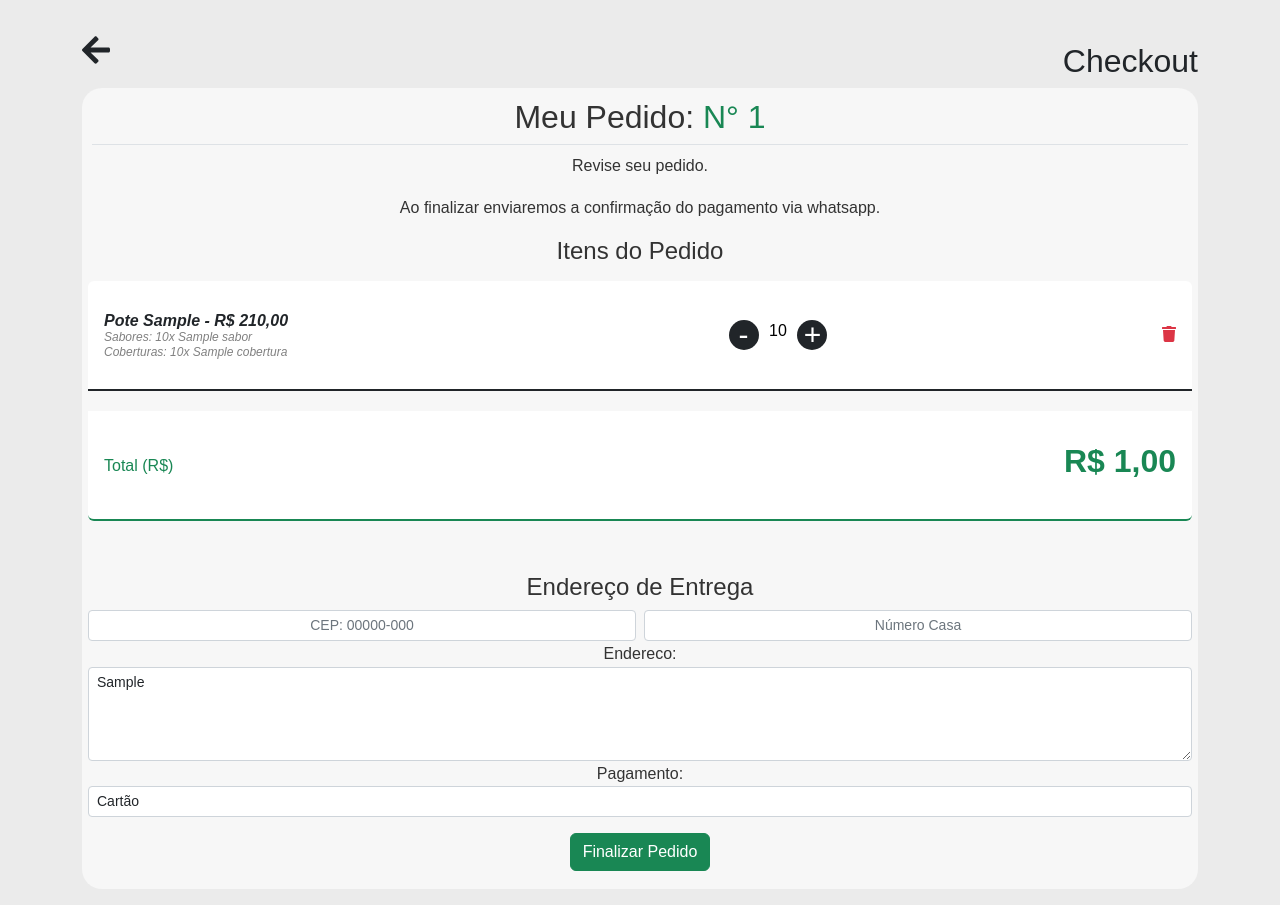
After one commit to carlosalbertoprojetos/sorveteria, a Django app: page /checkout-pedido/ in a window 1280 px wide. The commit adds this page. Run offline with Django 4.2, Linux system fonts and the light colour scheme; a user stored in the database is signed in; tables that the repository leaves empty hold one stand-in row (values such as "Sample post"); parts of the project's set-up code (start-up, migrations or seed data) failed here and were passed over; some libraries are stand-ins or nearby versions.

Commit message:
finalizar pedido

```diff
--- /dev/null
+++ b/myapp/forms.py
@@ -0,0 +1,21 @@
+from django import forms
+from .models import Pedido
+
+
+class PedidoUpdateForm(forms.ModelForm):
+    class Meta:
+        model = Pedido
+        fields = ["endereco", "pagamento"]
+        widgets = {
+            "endereco": forms.Textarea(attrs={"cols": 30, "rows": 4}),
+        }
+
+    def __init__(self, *args, **kwargs):
+        super(PedidoUpdateForm, self).__init__(*args, **kwargs)
+
+        # Adiciona as class Bootstrap
+        for field_name, field in self.fields.items():
+            if field.widget.__class__ in [forms.CheckboxInput, forms.RadioSelect]:
+                field.widget.attrs["class"] = "form-check-input form-control-sm"
+            else:
+                field.widget.attrs["class"] = "form-control form-control-sm"
--- a/myapp/models.py
+++ b/myapp/models.py
@@ -189,8 +189,17 @@ class Pedido(models.Model):
     )
     status = models.BooleanField(default=False)
     pago = models.BooleanField(default=False)
-    # Endereço
-    # Pagamento com Card / Dinheiro / Pix
+    entrega = models.BooleanField(default=False)
+    endereco = models.TextField(null=True)
+
+    class Pagamento(models.TextChoices):
+        CARTAO = "CARTAO", "Cartão"
+        PIX = "PIX", "Pix"
+        DINHEIRO = "DINHEIRO", "Dinheiro"
+        BOLETO = "BOLETO", "Boleto"
+        CHEQUE = "CHEQUE", "Cheque"
+
+    pagamento = models.CharField(max_length=100, choices=Pagamento.choices, null=True)
 
     def __str__(self):
         return f"Pedido: {self.id} / {self.user} / (PAGO: {self.pago})"
--- a/myapp/static/javascript.js
+++ b/myapp/static/javascript.js
@@ -125,4 +125,44 @@ $(document).ready(function () {
         });
     });
 
+
+    // Retorna endereço ao digitar cep e número
+    $("#cep").on('keyup', function () {
+        var cep = $(this).val().replace(/\D/g, '');
+        console.log(cep);
+
+        if (cep.length === 8) {
+
+            // Fazer a chamada AJAX para buscar o endereço com base no CEP
+            $.ajax({
+                url: 'https://viacep.com.br/ws/' + cep + '/json/',
+                method: 'GET',
+                success: function (data) {
+
+                    var numero_casa = $("#numero_casa").val();
+
+                    // Criar o endereço formatado
+                    var enderecoFormatado = 'Logradouro: ' + data.logradouro + ', ' +
+                        'Bairro: ' + data.bairro + ', ' +
+                        'Cidade: ' + data.localidade + ', ' +
+                        'Estado: ' + data.uf + numero_casa;
+
+                    // Preencher o campo de endereço
+                    $("#id_endereco").val(enderecoFormatado);
+                },
+                error: function (error) {
+                    console.log("Erro ao buscar CEP:", error);
+                    alert("Erro ao buscar CEP. Verifique se o CEP é válido.");
+                }
+            });
+        }
+    });
+
+    $("#numero_casa").on('blur', function () {
+        var numero_casa = $(this).val().replace(/\D/g, '');
+        var cep = $("#id_endereco").val();
+        var enderecoFormatado = cep + ', ' +
+            'Número: ' + numero_casa;
+        $("#id_endereco").val(enderecoFormatado);
+    });
 });
--- a/myapp/urls.py
+++ b/myapp/urls.py
@@ -11,4 +11,5 @@ urlpatterns = [
         name="atualiza_quantidade_sacola",
     ),
     path("remove_item_sacola/", views.remove_item_sacola, name="remove_item_sacola"),
+    path("checkout-pedido/", views.checkout_pedido, name="checkout_pedido"),
 ]
--- a/myapp/views.py
+++ b/myapp/views.py
@@ -1,5 +1,8 @@
 import json
-from django.shortcuts import get_object_or_404, render
+from django.shortcuts import get_object_or_404, redirect, render
+from django.contrib import messages
+
+from myapp.forms import PedidoUpdateForm
 from .models import (
     Embalagem,
     MontaPote,
@@ -141,3 +144,21 @@ def remove_item_sacola(request):
         return JsonResponse(
             {"status": "error", "message": "Método não permitido"}, status=405
         )
+
+
+@login_required(login_url="/admin/login/")
+def checkout_pedido(request):
+    pedido = Pedido.objects.filter(user=request.user, status=True).first()
+
+    if request.method == "POST":
+        form = PedidoUpdateForm(request.POST, instance=pedido)
+        if form.is_valid():
+            pedido = form.save(commit=False)
+            pedido.status = False
+            pedido.save()
+            messages.success(request, "Pedido atualizado com sucesso!")
+            return redirect("menu")
+    else:
+        form = PedidoUpdateForm(instance=pedido)
+
+    return render(request, "pedido.html", {"form": form, "pedido": pedido})
--- a/templates/base.html
+++ b/templates/base.html
@@ -15,13 +15,23 @@
             integrity="sha384-rbsA2VBKQhggwzxH7pPCaAqO46MgnOM80zW1RWuH61DGLwZJEdK2Kadq2F9CUG65" crossorigin="anonymous">
 
         <link rel="stylesheet" href="{% static 'style.css' %}">
-
-
     </head>
 
     <body>
         <div class="container py-3">
+            {% if request.path|slice:":18" == '/checkout-pedido/' %}
+            <div class="d-flex justify-content-between align-items-center">
+                <a class="link-dark text-decoration-none" href="{% url 'index' %}"><i
+                        class="fas fa-arrow-left fa-2x"></i></a>
+                <div>
+                    <img src="https://via.placeholder.com/200" alt="" width="150">
+                    <h2 class="link-dark text-decoration-none">Checkout</h2>
+                </div>
+            </div>
+            {% else %}
             {% include 'components/navbar.html' %}
+            {% endif %}
+
             {% include 'components/message.html' %}
 
             <div class="wrapper">
--- /dev/null
+++ b/templates/components/lista-itens.html
@@ -0,0 +1,29 @@
+{% load static %}
+
+<ul class="list-group mb-3">
+    <!-- Lista de Itens do Carrinho -->
+    {% for item in sacola_itens.potes.all %}
+    <li class="list-group-item d-flex align-items-center
+        justify-content-between lh-sm pote-item" data-poteid="{{item.id}}">
+        <div class="text-start list-item">
+            <h6 class="my-0 text-dark fw-bold">Pote {{item.embalagem.tipo}} - R$ {{item.preco_total}} </h6>
+            <p class="my-0">Sabores: {{item.obter_descricao_sabores}}</p>
+            <p class="my-0">Coberturas: {{item.obter_descricao_coberturas|default:"Não"}}</p>
+        </div>
+        <div class="qty">
+            <span class="minus sacola_minus bg-dark">-</span>
+            <input type="number" class="dsb countCartItem_{{item.id}}" id="countCartItem_{{item.id}}"
+                name="countCartItem" value="{{item.quantidade}}">
+            <span class="plus sacola_plus bg-dark">+</span>
+        </div>
+        <div class="div">
+            <a href="#" class="link-danger remove-item"> <i class="fas fa-trash"></i></a>
+        </div>
+    </li>
+    {% endfor %}
+    <li class="list-group-item d-flex align-items-center
+        justify-content-between p-3 text-success">
+        <span>Total (R$)</span>
+        <h2><strong id="atualizaValor">R$ {{sacola_itens.preco}}</strong></h2>
+    </li>
+</ul>
--- /dev/null
+++ b/templates/pedido.html
@@ -0,0 +1,36 @@
+{% extends 'base.html' %}
+
+{% block title %} Finalizar Pedido {% endblock %}
+
+{% block content %}
+
+<h2 class="pb-2 border-bottom">Meu Pedido: <span class="text-success fs-bold">N° {{ pedido.id }}</span></h2>
+
+<p>Revise seu pedido. </p>
+<p>Ao finalizar enviaremos a confirmação do pagamento via whatsapp.</p>
+
+<div class="row">
+    <h4 for="">Itens do Pedido</h4>
+    <div class="col p-2 flex-fill">
+
+        {% include 'components/lista-itens.html' %}
+
+    </div>
+
+    <form class="col-6 p-2 flex-fill" method="post"
+        action="{% if total_itens > 0 %}{% url 'checkout_pedido' %}{% endif %}">
+        {% csrf_token %}
+        <h4 class="">Endereço de Entrega</h4>
+        <div class="d-flex gap-2">
+            <input type="text" class="form-control form-control-sm" id="cep" name="cep" maxlength="8"
+                placeholder="CEP: 00000-000">
+            <input type="text" class="form-control form-control-sm" id="numero_casa" name="numero_casa" maxlength="8"
+                placeholder="Número Casa">
+        </div>
+        {{ form }}
+        <button type="submit" class="btn btn-success mt-3">Finalizar Pedido</button>
+    </form>
+
+</div>
+
+{% endblock %}
```
Also changed, not shown: templates/sacola.html (+8 -29 lines), myapp/migrations/0007_alter_sacolaitens_options_alter_selcobertura_options_and_more.py (added), 1 other file.
